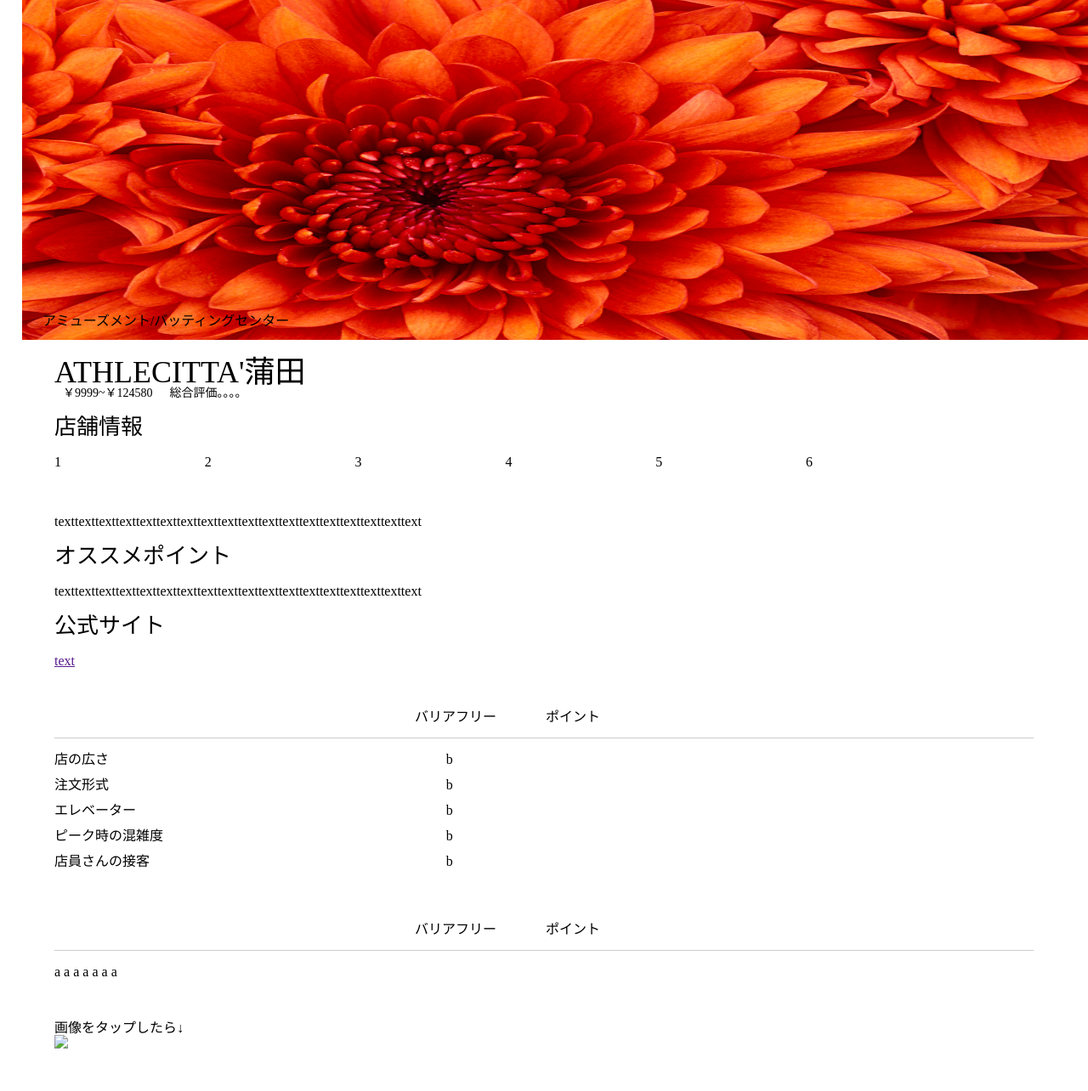
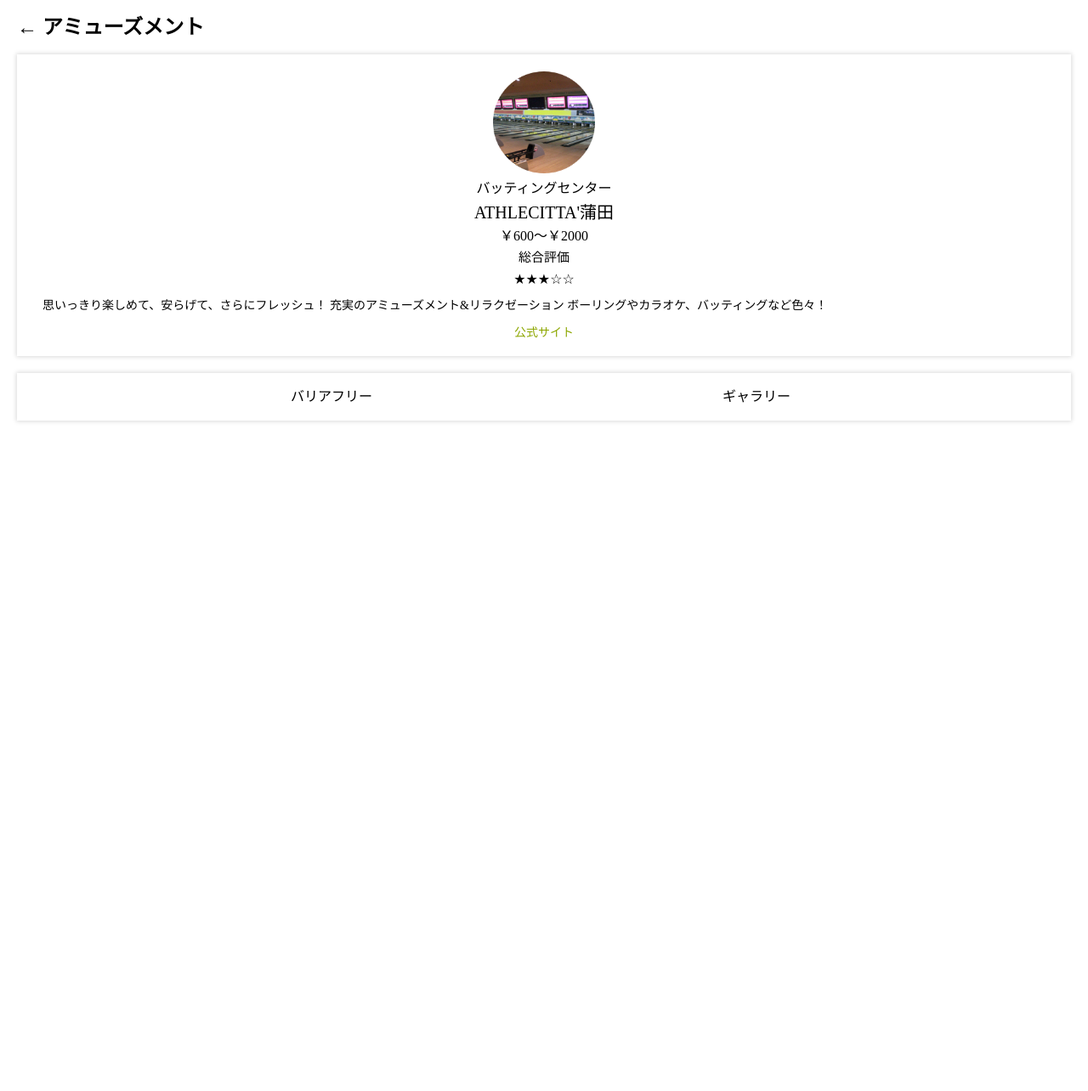
Before and after one commit to LavP/bfm, a PHP site: the page made by kamata site/index.html in a window 1280 px wide. Shown: the whole page at 85% size. After the commit the page ends 497 px from the top, so only its background shows below. Run offline with PHP 8.4, Linux system fonts and the light colour scheme.

Commit message:
update
update

```diff
--- a/kamata site/css/style.css
+++ b/kamata site/css/style.css
@@ -19,56 +19,89 @@
 /*----------------------------header---------------------------*/
 
 header{
-	width: 100%;
+	margin: 20px;
+	width: calc(100% - 40px);
+	font-size: 24px;
 }
 
-header img{
-	width: 98%;
-	height: 400px;
-	margin-left: 2%;
-	position: relative;
-	display: block;
-}
-
-header .title{
-	position: absolute;
-	left: 50px;
-	top: 370px;
+header .top .title_name{
+	font-weight: bold;
 }
 
 /*----------------------------main---------------------------*/
 
 main{
-	width: 90%;
-	margin: 20px auto 0;
+	width: calc(100% - 40px);
+	margin: 20px;
+	text-align: center;
 }
 
 main section {
-	margin-bottom: 50px;
 	width: 100%;
+	text-align: center;
+	box-shadow:0px 0px 5px 1px rgba(0,0,0,0.15);
+	font-size: 16px;
+	padding: 20px 0;
+	margin: 20px 0;
+}
+
+main section .shop_icon{
+	width: 120px;
+	height: 120px;
 }
 
 main section h1{
-	font-size: 36px;
+	font-size: 20px;
+	text-align: center;
+	margin: 10px 0;
 }
 
-main section .sub{
-	font-size: 14px;
+main section h2{
+	font-size: 16px;
+	text-align: center;
+	margin: 10px 0;
+}
+
+main section p{
+	margin: 10px 0;
 }
 
 main section .cost{
-	margin-left: 10px;
+	text-align: center;
+}
+
+main section .comment{
+	text-align: center;
+	font-size: 15px;
 }
 
 main section .point{
-	margin-left: 20px;
+	text-align: center;
 }
 
-main section h2{
-	font-size: 26px;
-	margin: 20px 0;
+main section .info{
+	font-size: 14px;
+	margin: 10px 30px;
+	line-height: 26px;
 }
 
+main section a{
+	font-size: 14px;
+	color: #8DA702;
+	text-decoration: none;
+}
+
+main section .option{
+	text-align: center;
+}
+
+main section ul li{
+	width: 40%;
+	text-align: center;
+}
+
+
+/*
 main section .shop_info li{
 	width: calc(90% / 6);
 	height: 60px;
@@ -109,7 +142,7 @@
 	width: 60%;
 }
 
-
+*/
 
 
 /*----------------------------clearfix---------------------------*/
--- a/kamata site/index.html
+++ b/kamata site/index.html
@@ -17,13 +17,33 @@
 <body>
 <!-------------------------------header&nav------------------------------>
 <header>
-	<img src="images/x.jpg" alt="404">
-	<p class="title">アミューズメント/バッティングセンター</p>
+	<ul class="top">
+		<li class="back">←</li>
+		<li class="title_name">アミューズメント</li>
+	</ul>
 </header>
 <!-------------------------------main------------------------------>
 <main>
 	<section>
+		<img src="images/x1.png" alt="404" class="shop_icon">
+		<h2>バッティングセンター</h2>
 		<h1>ATHLECITTA'蒲田</h1>
+		<p class="cost">￥600〜￥2000</p>
+		<p class="comment">総合評価</p>
+		<p class="point">★★★☆☆</p>
+		<p class="info">思いっきり楽しめて、安らげて、さらにフレッシュ！ 充実のアミューズメント&amp;リラクゼーション ボーリングやカラオケ、バッティングなど色々！</p>
+		<a href="" target="_blank">公式サイト</a>
+	</section>
+	<section>
+		<ul class="option">
+			<li class="free">バリアフリー</li>
+			<li class="gallery">ギャラリー</li>
+		</ul>
+
+	</section>
+
+
+		<!--
 		<p class="sub"><span class="cost">￥9999~￥124580</span><span class="point">総合評価。。。。</span></p>
 		<h2>店舗情報</h2>
 		<ul class="shop_info">
@@ -39,7 +59,9 @@
 		<p class="shop_info_p">texttexttexttexttexttexttexttexttexttexttexttexttexttexttexttexttexttext</p>
 		<h2>公式サイト</h2>
 		<a href="" target="_blank">text</a>
-	</section>
+		-->
+
+	<!--
 	<section>
 		<ul class="shop">
 			<li>バリアフリー</li>
@@ -89,6 +111,7 @@
 		<p>画像をタップしたら↓</p>
 		<img src="" alt="404">
 	</section>
+	-->
 </main>
 
 </body>
```
Also changed, not shown: kamata site/images/x1.png (added).
